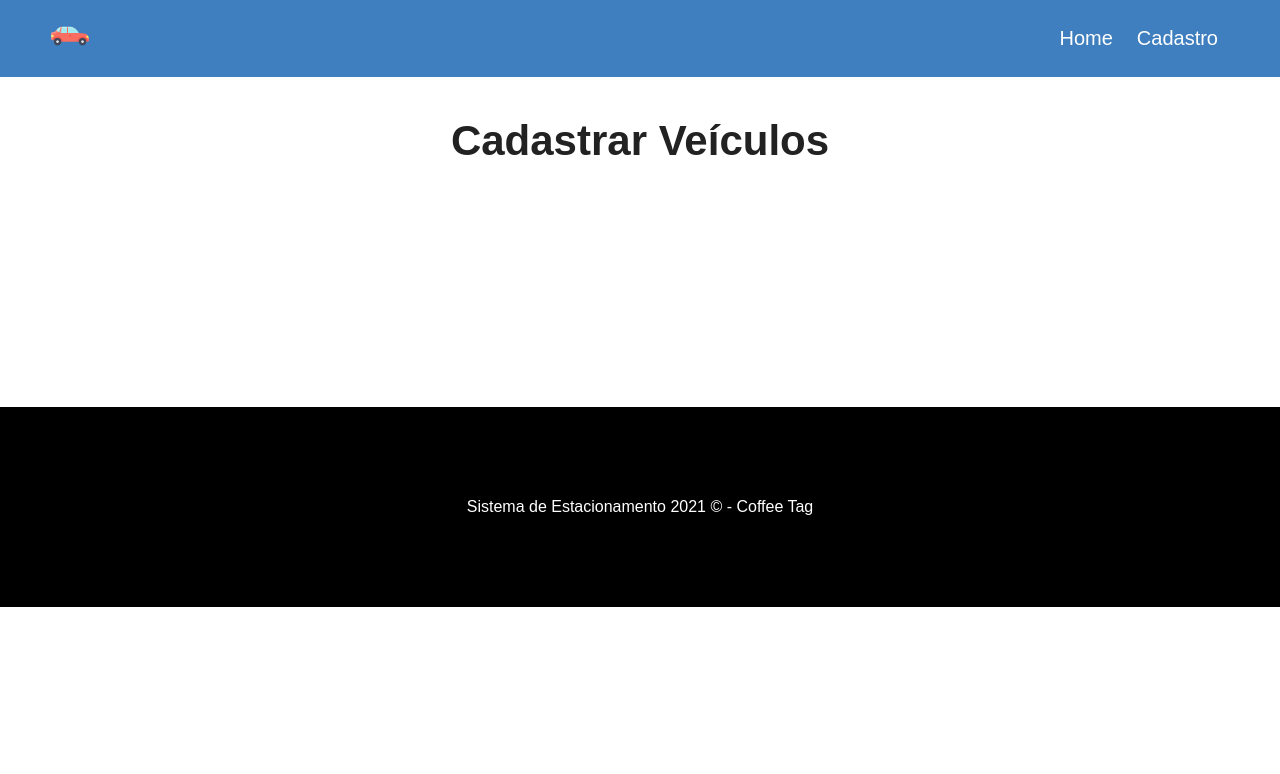
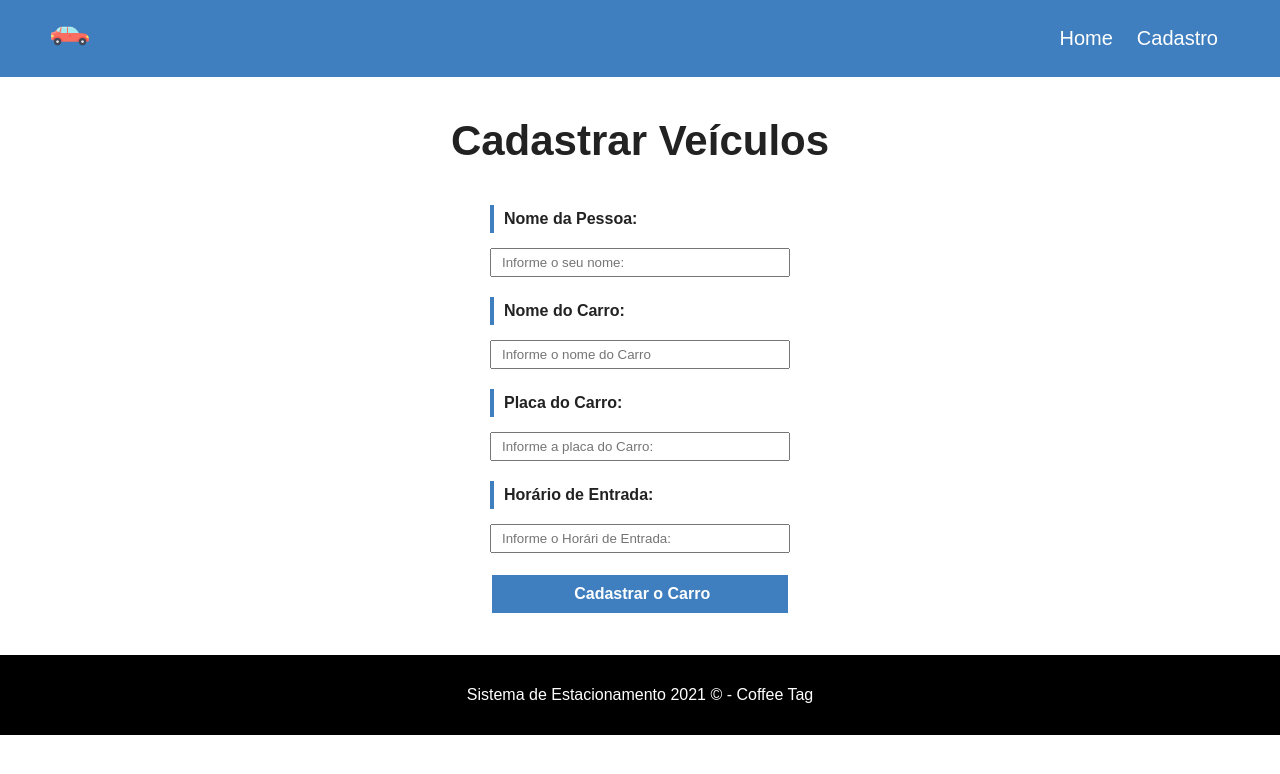
Before and after one commit to Leonardo-Lourenco/App-Estacionamento-de-Veiculos, a Vue app: page / in a window 1280 px wide. Shown: the top 774 px of the page. Built offline with nearby package versions, Linux system fonts and the light colour scheme.

Commit message:
Add files via upload

```diff
--- a/public/index.html
+++ b/public/index.html
@@ -4,7 +4,7 @@
     <meta charset="utf-8">
     <meta http-equiv="X-UA-Compatible" content="IE=edge">
     <meta name="viewport" content="width=device-width,initial-scale=1.0">
-    <link rel="icon" href="<%= BASE_URL %>favicon.ico">
+    <link rel="icon" href="<%= BASE_URL %>carro.png">
     <title><%= htmlWebpackPlugin.options.title %></title>
   </head>
   <body>
--- /dev/null
+++ b/src/components/CarroForm.vue
@@ -0,0 +1,124 @@
+<template>
+
+
+        <div>
+
+            <div id="carro-form">
+
+                <div class="input-container">
+
+                    <label for="nome">Nome da Pessoa: </label>
+                    <input type="text" id="nome" v-model="nome" placeholder="Informe o seu nome: ">
+
+                </div>
+
+
+                <div class="input-container">
+
+                    <label for="nomeCarro">Nome do Carro: </label>
+                    <input type="text" id="nomeCarro" v-model="nomeCarro" placeholder="Informe o nome do Carro ">
+
+                </div>
+
+
+                <div class="input-container">
+
+                    <label for="placaCarro">Placa do Carro: </label>
+                    <input type="text" id="placaCarro" v-model="placaCarro" placeholder="Informe a placa do Carro: ">
+
+                </div>
+
+
+                <div class="input-container">
+
+                    <label for="hora">Horário de Entrada: </label>
+                    <input type="text" id="hora" v-model="hora" placeholder="Informe o Horári de Entrada: ">
+
+                </div>
+
+
+                <div class="input-container">
+
+                    <input type="submit" class="submit-btn" value=" Cadastrar o Carro">
+
+                </div>
+
+
+
+
+            </div>
+
+
+
+
+
+
+
+
+
+
+
+
+        </div>
+
+
+
+</template>
+
+
+<script>
+
+
+    export default {
+        name: "CarroForm"
+    }
+
+</script>
+
+
+
+<style scoped>
+
+    #carro-form {
+        max-width: 300px;
+        margin: 0 auto;;
+    }
+
+    .input-container {
+        display: flex;
+        flex-direction: column;
+        margin-bottom: 20px;
+    }
+
+    label {
+        font-weight: bold;
+        margin-bottom: 15px;
+        color: #222;
+        padding: 5px 10px;
+        border-left: 4px solid #3F7FBF;
+    }
+
+    input {
+        padding: 5px 10px;
+        widows: 300px;
+    }
+
+    .submit-btn {
+        background-color: #3F7FBF;
+        color: white;
+        font-weight:  bold;
+        padding: 10px;
+        font-size: 16px;
+        border: 2px solid white;
+        cursor: pointer;
+        transition:  .5s;
+    }
+
+    .submit-btn:hover {
+        background-color: tomato;
+        font-size: 18px;
+    }
+
+
+
+</style>
--- a/src/components/Footer.vue
+++ b/src/components/Footer.vue
@@ -20,7 +20,7 @@
 <style scoped>
 
     #footer{
-        height: 200px;
+        height: 80px;
         background-color: black;
         color: white;
         display: flex;
--- a/src/views/Home.vue
+++ b/src/views/Home.vue
@@ -3,9 +3,21 @@
 
     <h1> Cadastrar Veículos </h1>
 
+
+    <CarroForm />
+
   </div>
+
 </template>
 
 <script>
 
+  import CarroForm from '../components/CarroForm.vue';
+
+  export default {
+    components : {
+      CarroForm
+    }
+  }
+
 </script>
```
